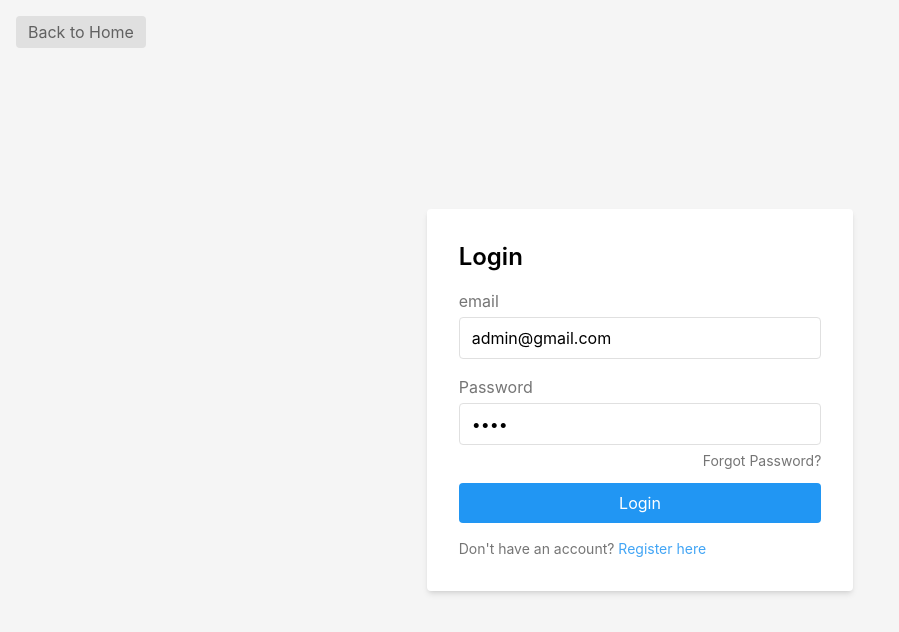
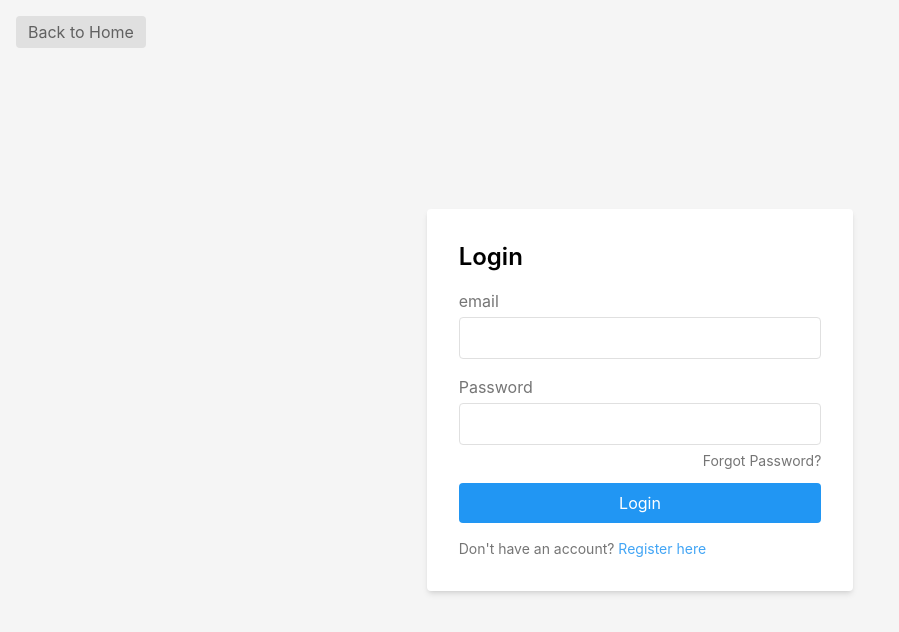
Before and after one commit to DanielNine9/car_management, a React (Create React App) app in the folder client/: page /login in a window 1280 px wide. Shown: the top 632 px of the page, without its empty margins (0-899 px from the left). Built offline with nearby package versions, Linux system fonts and the light colour scheme.

Commit message:
update empty login

```diff
--- a/client/src/component/auth/Login.tsx
+++ b/client/src/component/auth/Login.tsx
@@ -5,8 +5,8 @@
 import { useDispatch, useSelector } from 'react-redux';
 
 const Login = () => {
-  const [email, setEmail] = useState<string>('admin@gmail.com');
-  const [password, setPassword] = useState<string>('1234');
+  const [email, setEmail] = useState<string>('');
+  const [password, setPassword] = useState<string>('');
   const [isAuthenticated, setIsAuthenticated] = useState<boolean>(false);
   const [loading, setLoading] = useState<boolean>(false)
   const [error, setError] = useState<string>('');
```
